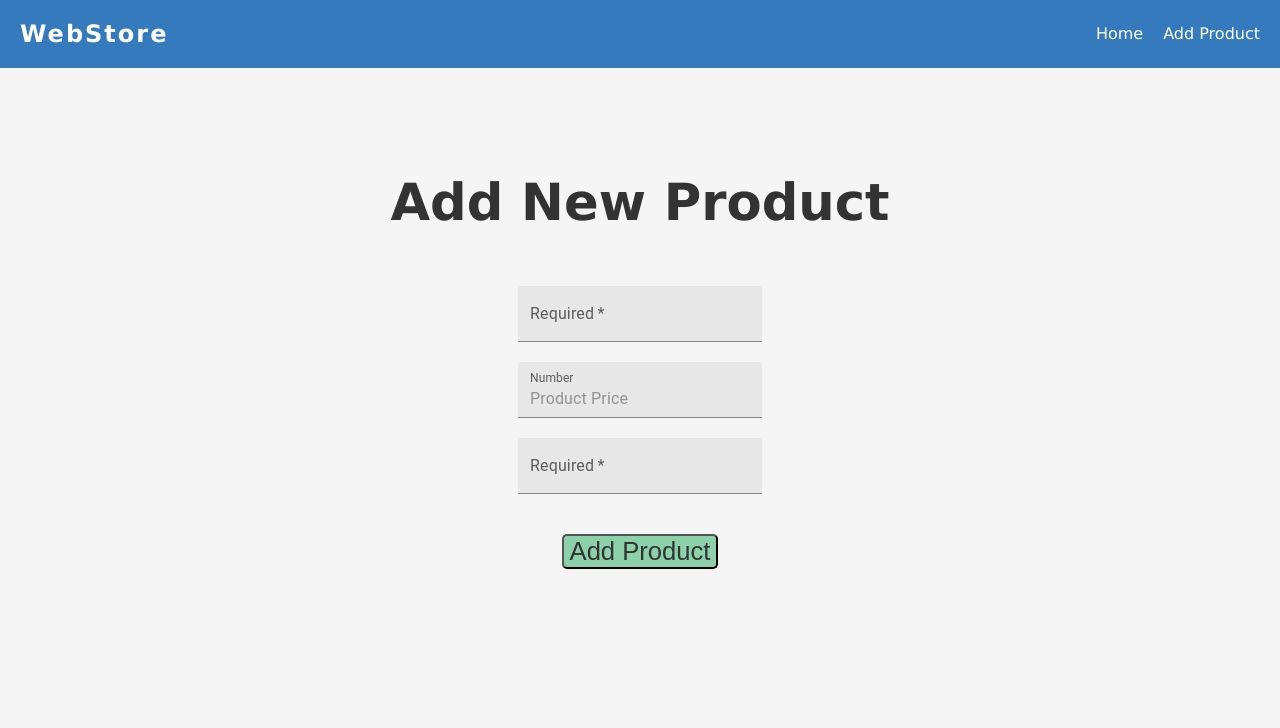
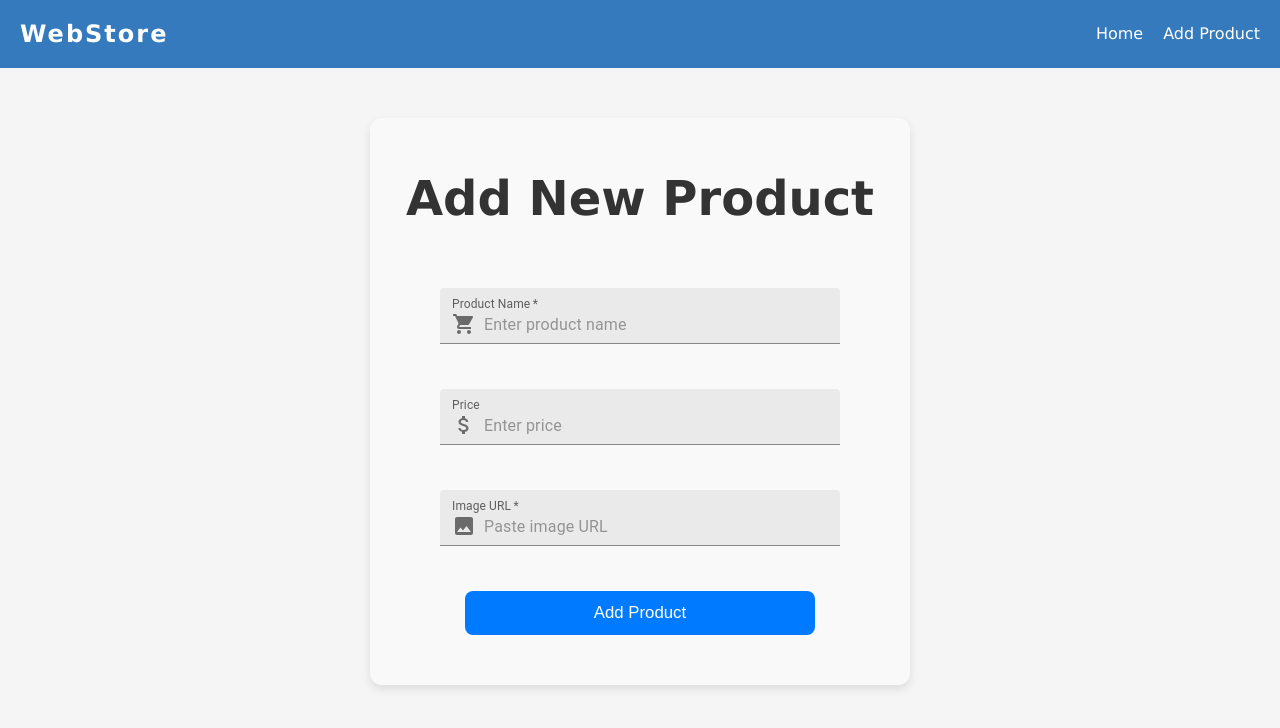
Before and after one commit to ticinovicsara/Internship-15-WebStore, a React (Vite) app in the folder WebStore/: page /add-product in a window 1280 px wide. Shown: the top 728 px of the page. Built offline with nearby package versions, Linux system fonts and the light colour scheme.

Commit message:
add form for adding new product

```diff
--- a/WebStore/package.json
+++ b/WebStore/package.json
@@ -12,10 +12,12 @@
   "dependencies": {
     "@emotion/react": "^11.14.0",
     "@emotion/styled": "^11.14.0",
+    "@mui/icons-material": "^6.4.5",
     "@mui/material": "^6.4.5",
     "react": "^19.0.0",
     "react-dom": "^19.0.0",
-    "react-router-dom": "^7.2.0"
+    "react-router-dom": "^7.2.0",
+    "react-toastify": "^11.0.5"
   },
   "devDependencies": {
     "@eslint/js": "^9.19.0",
--- a/WebStore/src/pages/AddProductPage.tsx
+++ b/WebStore/src/pages/AddProductPage.tsx
@@ -1,39 +1,92 @@
-import React from "react";
+import { useState } from "react";
 import TextField from "@mui/material/TextField";
+import InputAdornment from "@mui/material/InputAdornment";
+import { AttachMoney, Image, ShoppingCart } from "@mui/icons-material";
+import { toast, ToastContainer } from "react-toastify";
+import "react-toastify/dist/ReactToastify.css";
 import "../styles/new-product/form.css";
 
 const AddProductPage: React.FC = () => {
+  const [productName, setProductName] = useState("");
+  const [productPrice, setProductPrice] = useState("");
+  const [productImage, setProductImage] = useState("");
+
+  const handleAddProduct = (event: React.FormEvent) => {
+    event.preventDefault();
+
+    if (!productName || !productPrice || !productImage) {
+      toast.error("All fields are required!", {
+        position: "top-right",
+        autoClose: 3000,
+      });
+      return;
+    }
+
+    toast.success("Product added successfully!", {
+      position: "top-right",
+      autoClose: 2000,
+    });
+
+    setProductName("");
+    setProductPrice("");
+    setProductImage("");
+  };
+
   return (
-    <div className="form-container">
+    <div className="form-container" onSubmit={handleAddProduct}>
       <h1>Add New Product</h1>
       <TextField
         required
-        id="filled-required"
-        label="Required"
-        placeholder="Product Name"
+        id="product-name"
+        label="Product Name"
+        placeholder="Enter product name"
         variant="filled"
+        value={productName}
+        onChange={(e) => setProductName(e.target.value)}
+        InputProps={{
+          startAdornment: (
+            <InputAdornment position="start">
+              <ShoppingCart />
+            </InputAdornment>
+          ),
+        }}
       />
       <TextField
-        id="filled-number"
-        label="Number"
+        id="product-price"
+        label="Price"
         type="number"
         variant="filled"
-        placeholder="Product Price"
-        slotProps={{
-          inputLabel: {
-            shrink: true,
-          },
+        placeholder="Enter price"
+        value={productPrice}
+        onChange={(e) => setProductPrice(e.target.value)}
+        InputProps={{
+          startAdornment: (
+            <InputAdornment position="start">
+              <AttachMoney />
+            </InputAdornment>
+          ),
         }}
       />
       <TextField
         required
-        id="filled-required"
-        label="Required"
-        placeholder="Product Image"
+        id="product-image"
+        label="Image URL"
+        placeholder="Paste image URL"
         variant="filled"
+        value={productImage}
+        onChange={(e) => setProductImage(e.target.value)}
+        InputProps={{
+          startAdornment: (
+            <InputAdornment position="start">
+              <Image />
+            </InputAdornment>
+          ),
+        }}
       />
 
       <button className="newProduct-btn">Add Product</button>
+
+      <ToastContainer />
     </div>
   );
 };
--- a/WebStore/src/styles/home/title.css
+++ b/WebStore/src/styles/home/title.css
@@ -3,8 +3,6 @@
   margin-bottom: 30px;
   align-items: center;
   text-align: center;
-  display: flex;
-  flex-direction: column;
   gap: 20px;
   font-size: 2em;
   font-family: var(--main-font);
@@ -13,25 +11,23 @@
 
 .search-input {
   width: 20%;
-  font-size: 0.8em;
+  font-size: 0.6em;
   border-radius: 8px;
   margin-top: -2%;
+  margin-right: 10px;
   border: 3px solid var(--primary-color);
-  padding: 5px;
+  padding: 3px;
   height: 20px;
   border-radius: 5px;
   outline: none;
-  color: #9dbfaf;
-}
-
-.searchTerm:focus {
-  color: #00b4cc;
+  color: var(--font-color);
 }
 
 .dropdown-categories {
   width: 20%;
   border-radius: 8px;
-  font-size: 0.7em;
+  padding: 2px;
+  font-size: 0.6em;
   border: 3px solid var(--primary-color);
   color: var(--font-color);
 }
--- a/WebStore/src/styles/new-product/form.css
+++ b/WebStore/src/styles/new-product/form.css
@@ -3,26 +3,38 @@
   flex-direction: column;
   align-items: center;
   align-self: center;
-  font-family: "Lucida Sans", "Lucida Sans Regular", "Lucida Grande",
-    "Lucida Sans Unicode", Geneva, Verdana, sans-serif;
+  font-family: var(--main-font);
   text-align: center;
-  gap: 20px;
-  font-size: 1.6em;
-  margin-top: 70px;
-  color: #333333;
+  font-size: 1.5em;
+  color: var(--font-color);
+
+  max-width: 500px;
+  gap: 30px;
+  margin: 50px auto;
+  margin-bottom: 0;
+  padding: 20px;
+  background: #f9f9f9;
+  border-radius: 12px;
+  box-shadow: 0px 4px 10px rgba(0, 0, 0, 0.1);
 }
 
 .newProduct-btn {
-  border-radius: 5px;
-  font-size: 1em;
-  margin-top: 20px;
-  color: #333333;
-  transition: background-color 0.3s ease;
-  background-color: #27ae5f81;
+  width: 70%;
+  padding: 12px;
+  background: #007bff;
+  color: white;
+  font-size: 0.7em;
+  border: none;
+  border-radius: 8px;
+  cursor: pointer;
+  transition: background 0.3s ease-in-out;
 }
 
 .newProduct-btn:hover {
-  background-color: #27ae5f;
-  cursor: pointer;
-  color: black;
+  background: #0056b3;
 }
+
+.MuiTextField-root {
+  width: 80%;
+  margin-bottom: 15px !important;
+}
--- a/WebStore/src/styles/not-found.css
+++ b/WebStore/src/styles/not-found.css
@@ -4,17 +4,20 @@
   text-align: center;
   position: relative;
   font-family: var(--main-font);
+  height: 50vh;
 }
 
 .not-found-image {
-  scale: 0.8;
-  margin-top: -20%;
+  scale: 0.6;
+  margin-top: -30%;
+  z-index: 1;
 }
 
 .oops-text {
   font-size: 1.1em;
-  margin-top: -20%;
+  margin-top: -30%;
   margin-bottom: 30px;
+  z-index: 10;
 }
 
 .link a {
@@ -27,8 +30,15 @@
   font-weight: bold;
   font-size: 1.5em;
   transition: color 0.3s ease;
+  z-index: 11;
 }
 
 .back-home:hover {
   color: #254871;
 }
+
+@media screen and (max-width: 600px) {
+  .not-found-image {
+    margin-top: -10%;
+  }
+}
```
Also changed, not shown: 1 other file (tests, documents, lock files or other folders).
